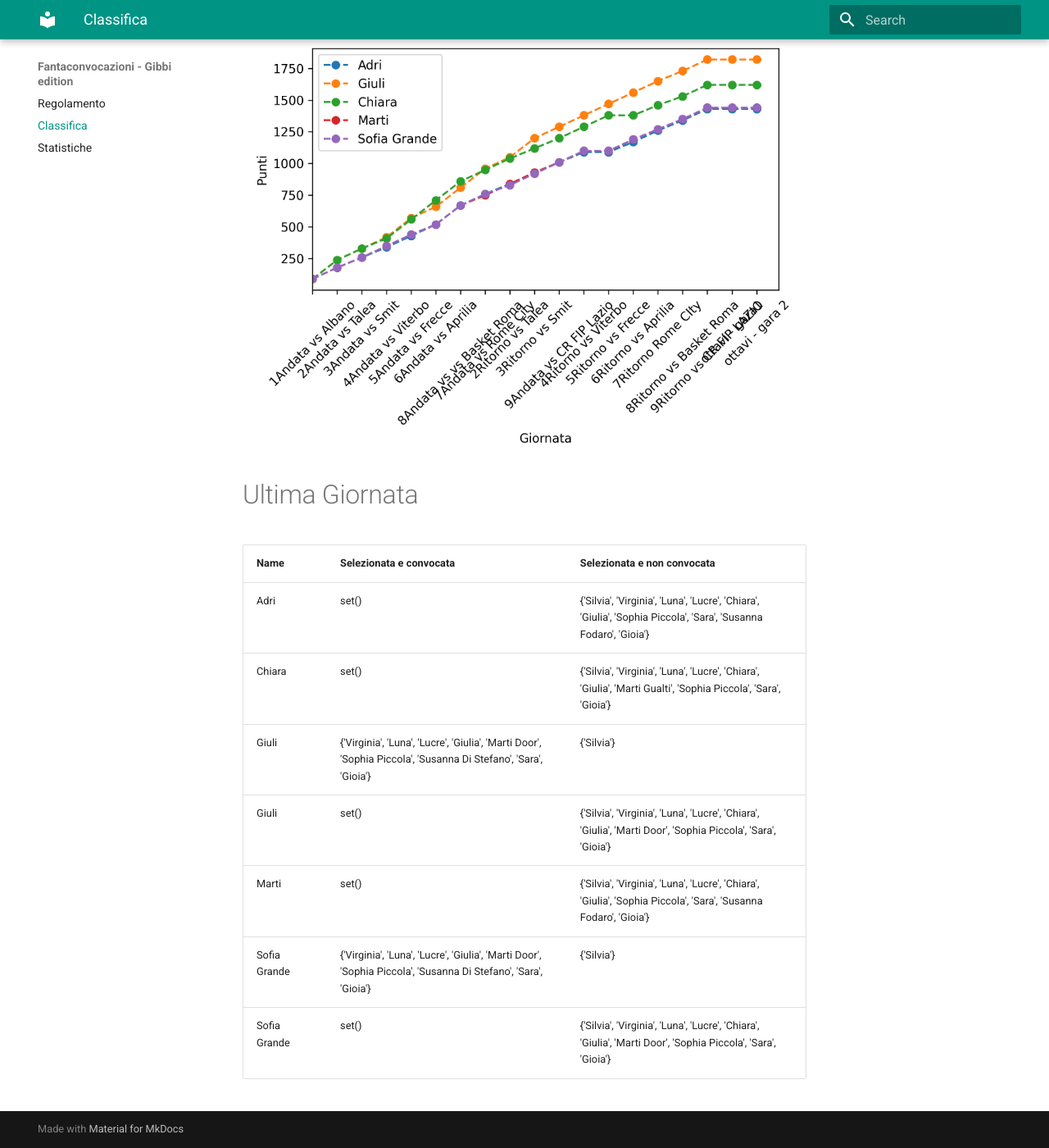
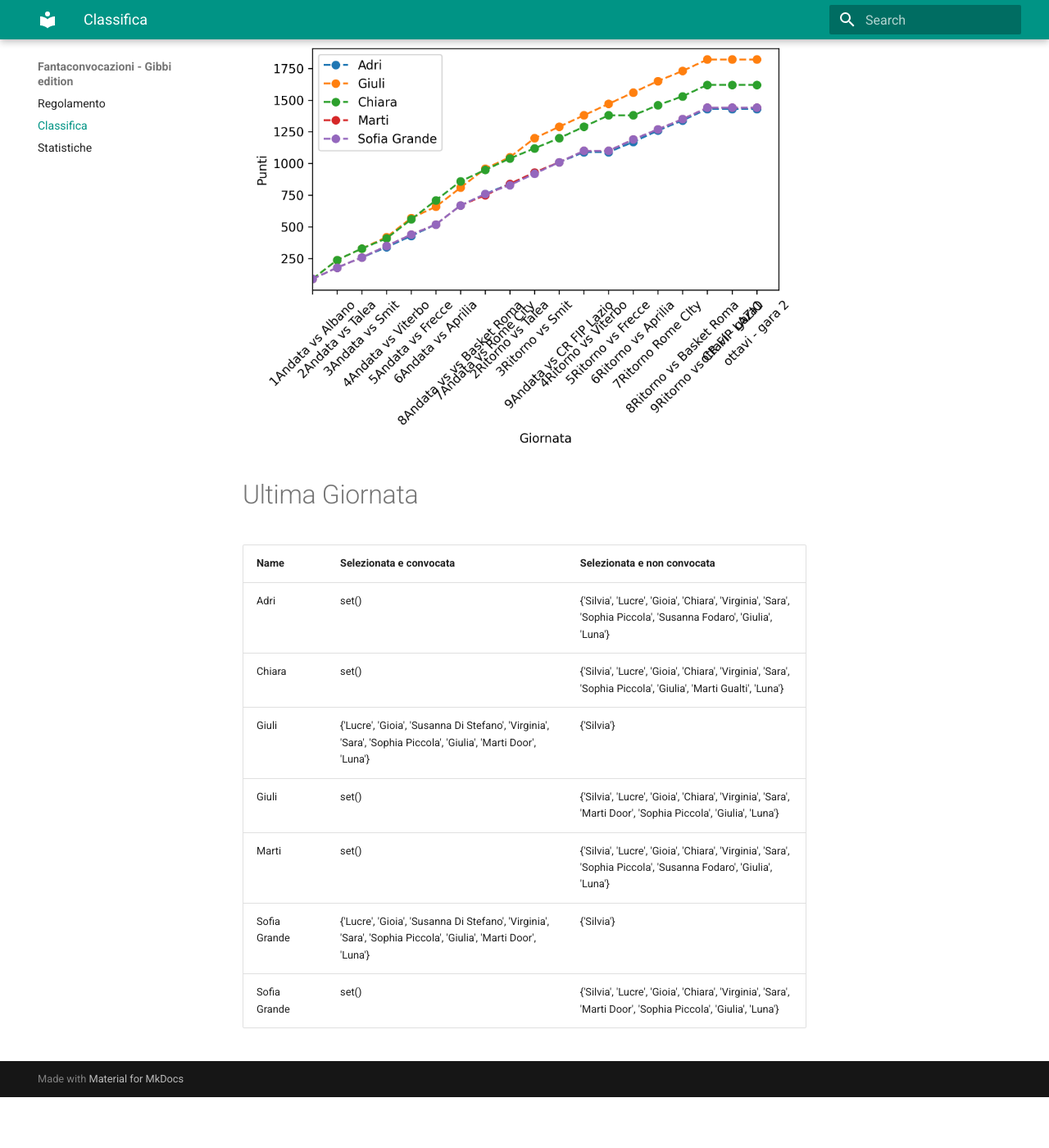
Before and after one commit to martinig94/fantagibbi, an MkDocs documentation site: the page built from docs/Classifica.md, in a window 1280 px wide and 1400 px high, scrolled down 565 px. Shown: the whole window at 82% size. Built offline with MkDocs 1.6.1 and Material for MkDocs 9.7.7, drawn with Linux system fonts in a browser that asks for light colours; after the commit the page ends 1903 px from its top, so only the background shows below that.

Commit message:
Auto-update from main.py

```diff
--- a/docs/Classifica.md
+++ b/docs/Classifica.md
@@ -18,11 +18,11 @@
 <!-- START_TABLE CORRECT -->
 | Name         | Selezionata e convocata                                                                                        | Selezionata e non convocata                                                                                      |
 |:-------------|:---------------------------------------------------------------------------------------------------------------|:-----------------------------------------------------------------------------------------------------------------|
-| Adri         | set()                                                                                                          | {'Silvia', 'Virginia', 'Luna', 'Lucre', 'Chiara', 'Giulia', 'Sophia Piccola', 'Sara', 'Susanna Fodaro', 'Gioia'} |
-| Chiara       | set()                                                                                                          | {'Silvia', 'Virginia', 'Luna', 'Lucre', 'Chiara', 'Giulia', 'Marti Gualti', 'Sophia Piccola', 'Sara', 'Gioia'}   |
-| Giuli        | {'Virginia', 'Luna', 'Lucre', 'Giulia', 'Marti Door', 'Sophia Piccola', 'Susanna Di Stefano', 'Sara', 'Gioia'} | {'Silvia'}                                                                                                       |
-| Giuli        | set()                                                                                                          | {'Silvia', 'Virginia', 'Luna', 'Lucre', 'Chiara', 'Giulia', 'Marti Door', 'Sophia Piccola', 'Sara', 'Gioia'}     |
-| Marti        | set()                                                                                                          | {'Silvia', 'Virginia', 'Luna', 'Lucre', 'Chiara', 'Giulia', 'Sophia Piccola', 'Sara', 'Susanna Fodaro', 'Gioia'} |
-| Sofia Grande | {'Virginia', 'Luna', 'Lucre', 'Giulia', 'Marti Door', 'Sophia Piccola', 'Susanna Di Stefano', 'Sara', 'Gioia'} | {'Silvia'}                                                                                                       |
-| Sofia Grande | set()                                                                                                          | {'Silvia', 'Virginia', 'Luna', 'Lucre', 'Chiara', 'Giulia', 'Marti Door', 'Sophia Piccola', 'Sara', 'Gioia'}     |
+| Adri         | set()                                                                                                          | {'Silvia', 'Lucre', 'Gioia', 'Chiara', 'Virginia', 'Sara', 'Sophia Piccola', 'Susanna Fodaro', 'Giulia', 'Luna'} |
+| Chiara       | set()                                                                                                          | {'Silvia', 'Lucre', 'Gioia', 'Chiara', 'Virginia', 'Sara', 'Sophia Piccola', 'Giulia', 'Marti Gualti', 'Luna'}   |
+| Giuli        | {'Lucre', 'Gioia', 'Susanna Di Stefano', 'Virginia', 'Sara', 'Sophia Piccola', 'Giulia', 'Marti Door', 'Luna'} | {'Silvia'}                                                                                                       |
+| Giuli        | set()                                                                                                          | {'Silvia', 'Lucre', 'Gioia', 'Chiara', 'Virginia', 'Sara', 'Marti Door', 'Sophia Piccola', 'Giulia', 'Luna'}     |
+| Marti        | set()                                                                                                          | {'Silvia', 'Lucre', 'Gioia', 'Chiara', 'Virginia', 'Sara', 'Sophia Piccola', 'Susanna Fodaro', 'Giulia', 'Luna'} |
+| Sofia Grande | {'Lucre', 'Gioia', 'Susanna Di Stefano', 'Virginia', 'Sara', 'Sophia Piccola', 'Giulia', 'Marti Door', 'Luna'} | {'Silvia'}                                                                                                       |
+| Sofia Grande | set()                                                                                                          | {'Silvia', 'Lucre', 'Gioia', 'Chiara', 'Virginia', 'Sara', 'Marti Door', 'Sophia Piccola', 'Giulia', 'Luna'}     |
 <!-- END_TABLE CORRECT -->
```
